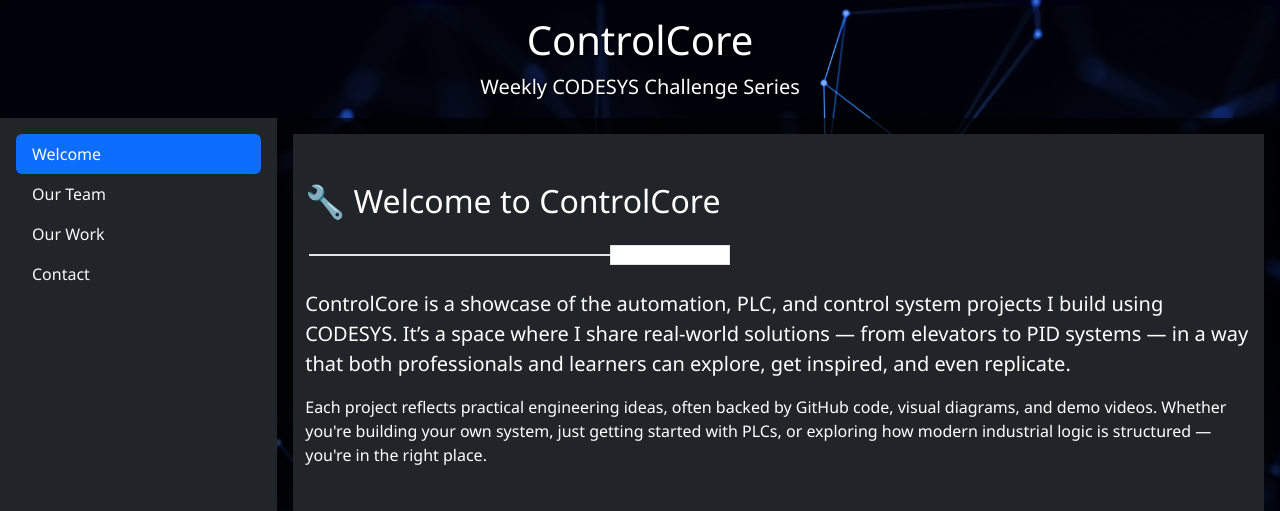
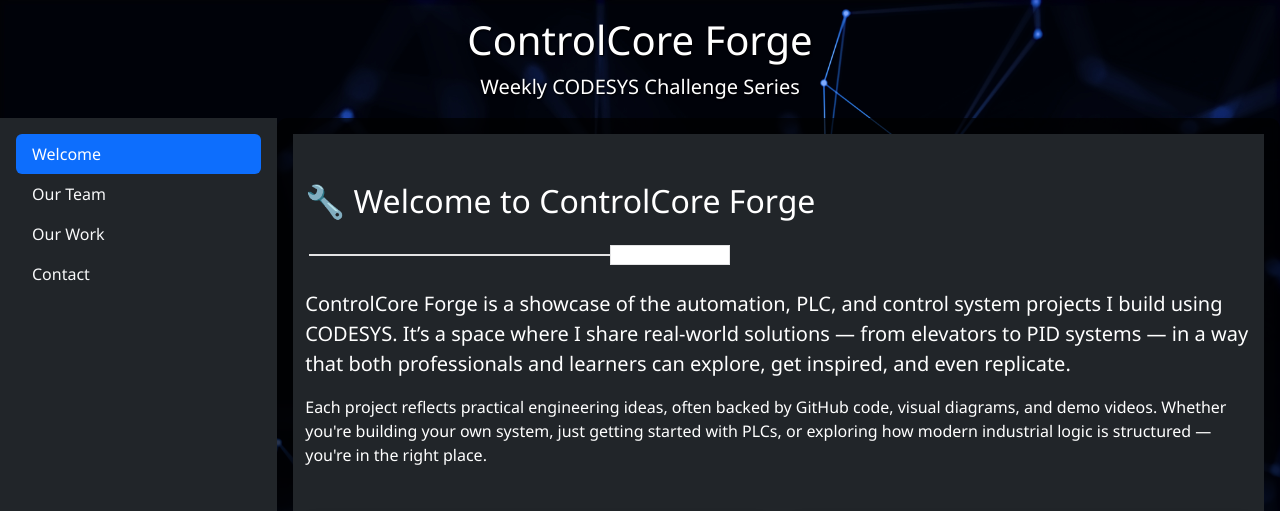
Before and after one commit to Tonyndungu-git/controlcore, a Django app: page / in a window 1280 px wide. Shown: the top 511 px of the page. Run offline with Django 5.2, Linux system fonts and the light colour scheme.

Commit message:
updated name

```diff
--- a/challenges/templates/about.html
+++ b/challenges/templates/about.html
@@ -9,7 +9,7 @@
     </div>
     <div class="row tm-reverse-sm">
         <div class="col-xl-8">
-            <p class="mb-4">ControlCore is created and maintained by Anthony Ndungu, a mechanical engineer passionate about PLCs, automation, and industrial logic challenges. </p>
+            <p class="mb-4">ControlCore Forge is created and maintained by Anthony Ndungu, a mechanical engineer passionate about PLCs, automation, and industrial logic challenges. </p>
             <p class="mb-5">Each challenge is built around real-world logic and simulated in CODESYS using best engineering practices.</p>
             <a href="#" class="btn tm-btn-gray">More About Me</a>
         </div>
--- a/challenges/templates/base.html
+++ b/challenges/templates/base.html
@@ -4,7 +4,7 @@
 <head>
   <meta charset="UTF-8" />
   <meta name="viewport" content="width=device-width, initial-scale=1" />
-  <title>ControlCore - CODESYS Challenges</title>
+  <title>ControlCore Forge - CODESYS Challenges</title>
 
   <!-- Bootstrap & Custom CSS -->
   <link rel="stylesheet" href="https://cdn.jsdelivr.net/npm/bootstrap@5.3.3/dist/css/bootstrap.min.css">
@@ -44,7 +44,7 @@
   <div class="d-flex flex-column min-vh-100">
     <!-- Header -->
     <header class="py-3 text-center">
-      <h1>ControlCore</h1>
+      <h1>ControlCore Forge</h1>
       <p class="lead mb-0">Weekly CODESYS Challenge Series</p>
     </header>
 
@@ -66,7 +66,7 @@
 
     <!-- Footer -->
     <footer class="py-2 text-center mt-auto">
-      <small>&copy; <span id="year">2025</span> ControlCore • Built by Tony</small>
+      <small>&copy; <span id="year">2025</span> ControlCore Forge • Built by Tony</small>
     </footer>
   </div>
 
--- a/challenges/templates/challenges.html
+++ b/challenges/templates/challenges.html
@@ -5,7 +5,7 @@
   <h2 class="mb-4">🚀 Weekly CODESYS Challenges</h2>
 
   <p>
-    At <strong>ControlCore</strong>, we publish advanced industrial automation challenges using <strong>CODESYS</strong>. Each challenge focuses on practical deployment logic — not just simulations.
+    At <strong>ControlCore Forge</strong>, we publish advanced industrial automation challenges using <strong>CODESYS</strong>. Each challenge focuses on practical deployment logic — not just simulations.
   </p>
 
   <div class="mt-5">
--- a/challenges/templates/home.html
+++ b/challenges/templates/home.html
@@ -6,10 +6,10 @@
 <!-- Welcome Section -->
 <section class="tm-section py-5 bg-dark text-white">
   <div class="container">
-    <h2 class="mb-3">🔧 Welcome to ControlCore</h2>
+    <h2 class="mb-3">🔧 Welcome to ControlCore Forge</h2>
     <img src="{% static 'img/underline.png' %}" class="img-fluid mb-3" alt="underline">
     <p class="lead">
-      <strong>ControlCore</strong> is a showcase of the automation, PLC, and control system projects I build using <strong>CODESYS</strong>.
+      <strong>ControlCore Forge</strong> is a showcase of the automation, PLC, and control system projects I build using <strong>CODESYS</strong>.
       It’s a space where I share real-world solutions — from elevators to PID systems — in a way that both professionals and learners can explore, get inspired, and even replicate.
     </p>
     <p>
```
